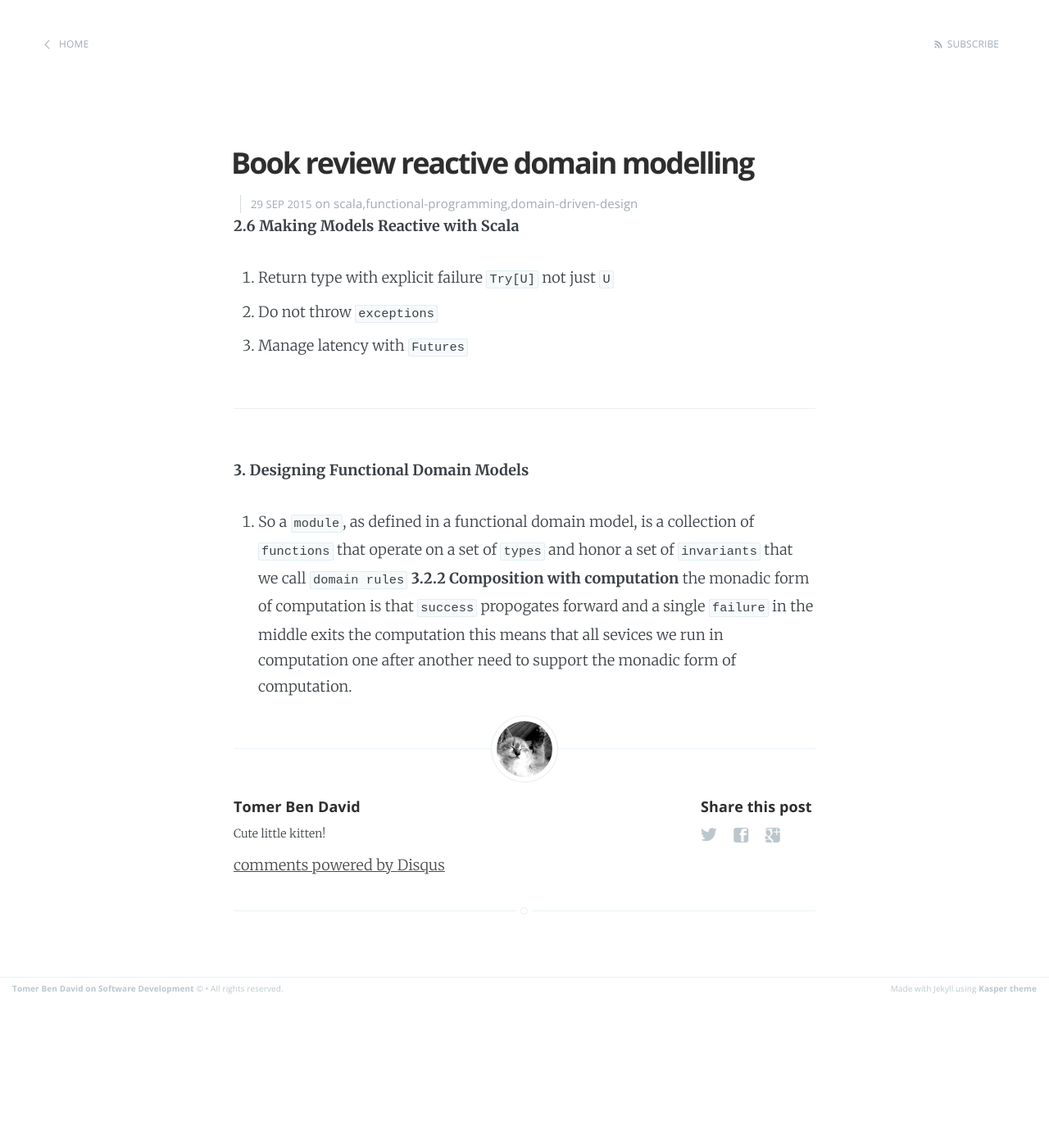
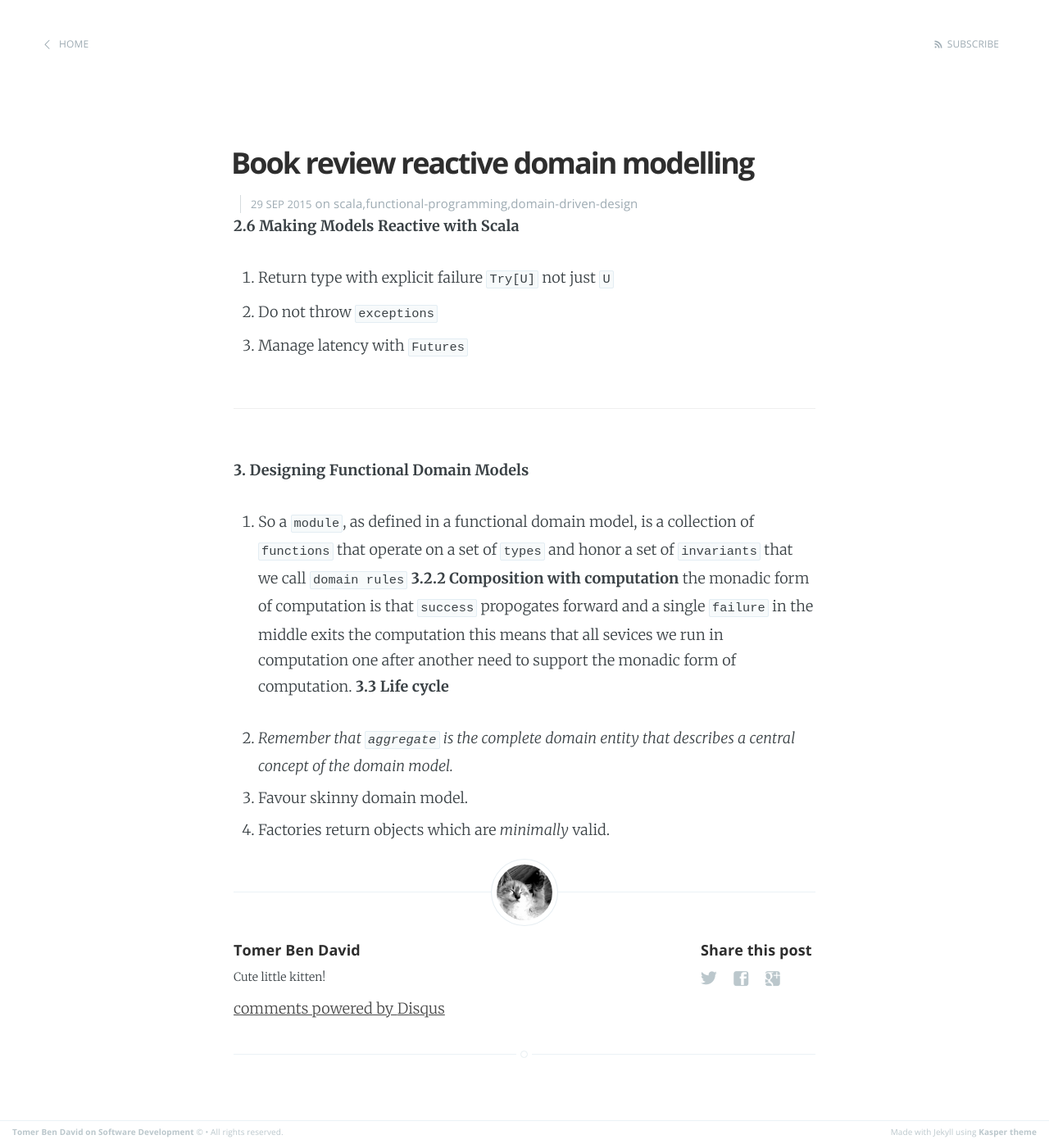
Before and after one commit to tomer-ben-david/tomer-ben-david.github.io.jekyll, a Jekyll site: the page built from _posts/2015-09-25-book-review-summary-reactive-domain-modelling.markdown, in a window 1280 px wide. Shown: the whole page at 82% size. Built offline with Jekyll 4.4.1, drawn with Linux system fonts in a browser that asks for light colours; Markdown is read by kramdown in place of the engine named in the settings; comment, search, counter and statistics services are not loaded; before the commit the page ends 1221 px from its top, so only the background shows below that.

```diff
--- a/_posts/2015-09-25-book-review-summary-reactive-domain-modelling.markdown
+++ b/_posts/2015-09-25-book-review-summary-reactive-domain-modelling.markdown
@@ -17,3 +17,8 @@
 1. So a `module`, as defined in a functional domain model, is a collection of `functions` that
    operate on a set of `types` and honor a set of `invariants` that we call `domain rules`
 **3.2.2 Composition with computation** the monadic form of computation is that `success` propogates forward and a single `failure` in the middle exits the computation this means that all sevices we run in computation one after another need to support the monadic form of computation.
+**3.3 Life cycle**
+
+1. *Remember that `aggregate` is the complete domain entity that describes a central concept of the domain model.*
+1. Favour skinny domain model.
+1. Factories return objects which are *minimally* valid.
```
Also changed, not shown: _posts/2015-11-09-items-to-consider-before-migrating-to-docker.md (+6 -3 lines).
